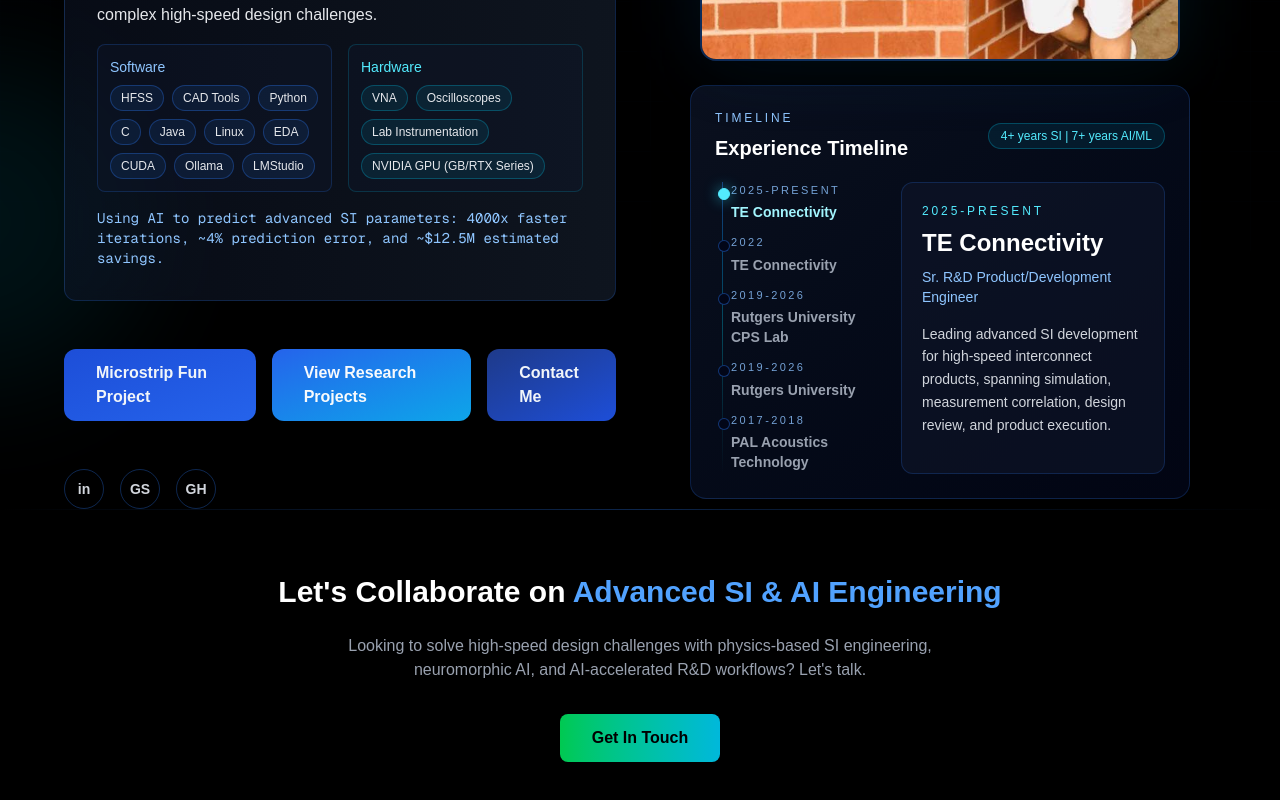
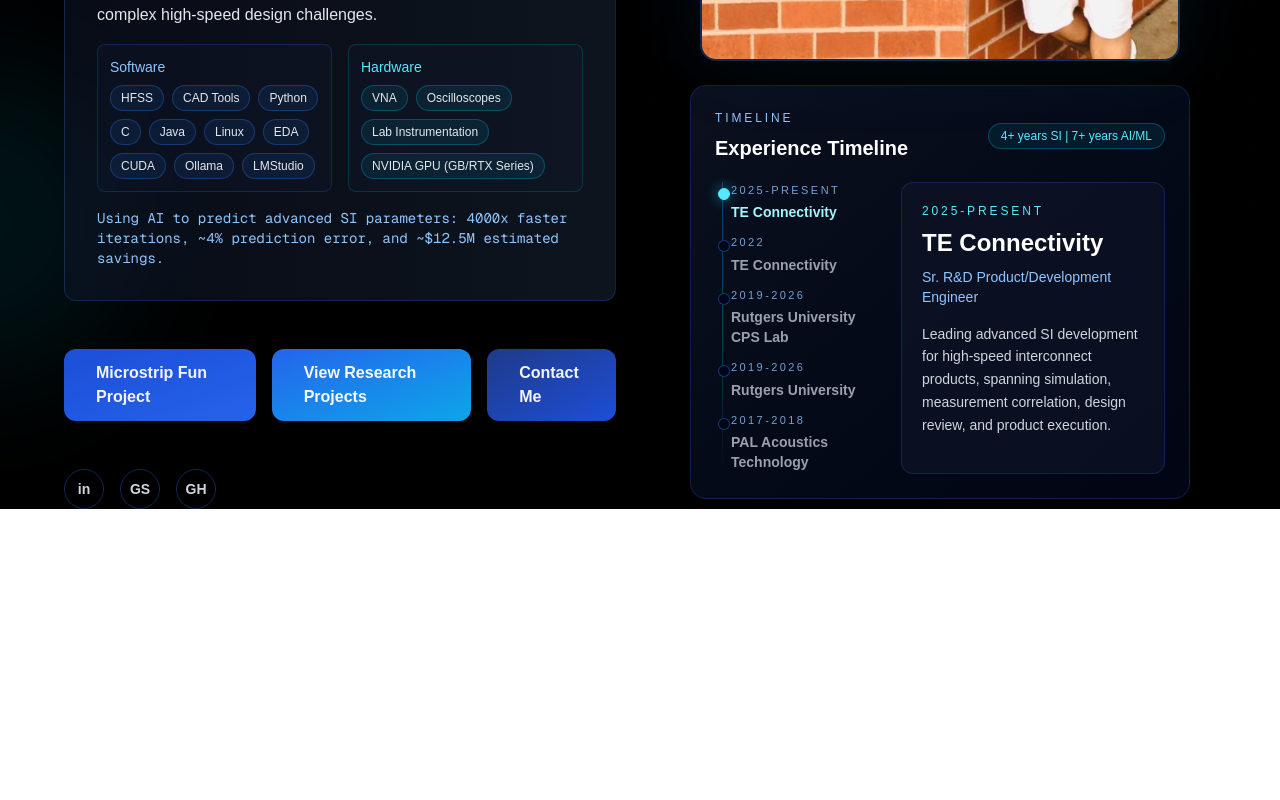
Before and after one commit to dryungtinghsieh-ui/ai-portfolio, a Next.js app: page / in a window 1280 px wide. Shown: the part 549-1349 px from the top of the page. After the commit the page ends 1058 px from the top, so only its background shows below. Built offline with nearby package versions, Linux system fonts and the light colour scheme.

Commit message:
Remove homepage collaboration CTA section

```diff
--- a/app/page.tsx
+++ b/app/page.tsx
@@ -430,31 +430,6 @@ export default function Home() {
           </motion.div>
         </section>
 
-        <div className="h-px bg-gradient-to-r from-transparent via-blue-500/30 to-transparent" />
-
-        <section className="px-4 py-16 text-center sm:px-6 lg:px-8">
-          <motion.div
-            initial={reduceMotion ? false : { opacity: 0 }}
-            whileInView={{ opacity: 1 }}
-            transition={{ duration: 0.6 }}
-          >
-            <h3 className="mb-6 text-2xl font-bold sm:text-3xl">
-              Let&apos;s Collaborate on <span className="text-blue-400">Advanced SI & AI Engineering</span>
-            </h3>
-            <p className="mx-auto mb-8 max-w-2xl text-gray-400">
-              Looking to solve high-speed design challenges with physics-based SI engineering, neuromorphic AI,
-              and AI-accelerated R&D workflows? Let's talk.
-            </p>
-            <motion.a
-              href="mailto:dr.yungting.hsieh@gmail.com"
-              whileHover={reduceMotion ? undefined : { scale: 1.04 }}
-              whileTap={reduceMotion ? undefined : { scale: 0.98 }}
-              className="inline-block rounded-lg bg-gradient-to-r from-green-500 to-cyan-500 px-8 py-3 font-semibold text-black transition-all hover:shadow-lg"
-            >
-              Get In Touch
-            </motion.a>
-          </motion.div>
-        </section>
       </div>
     </main>
   );
```
